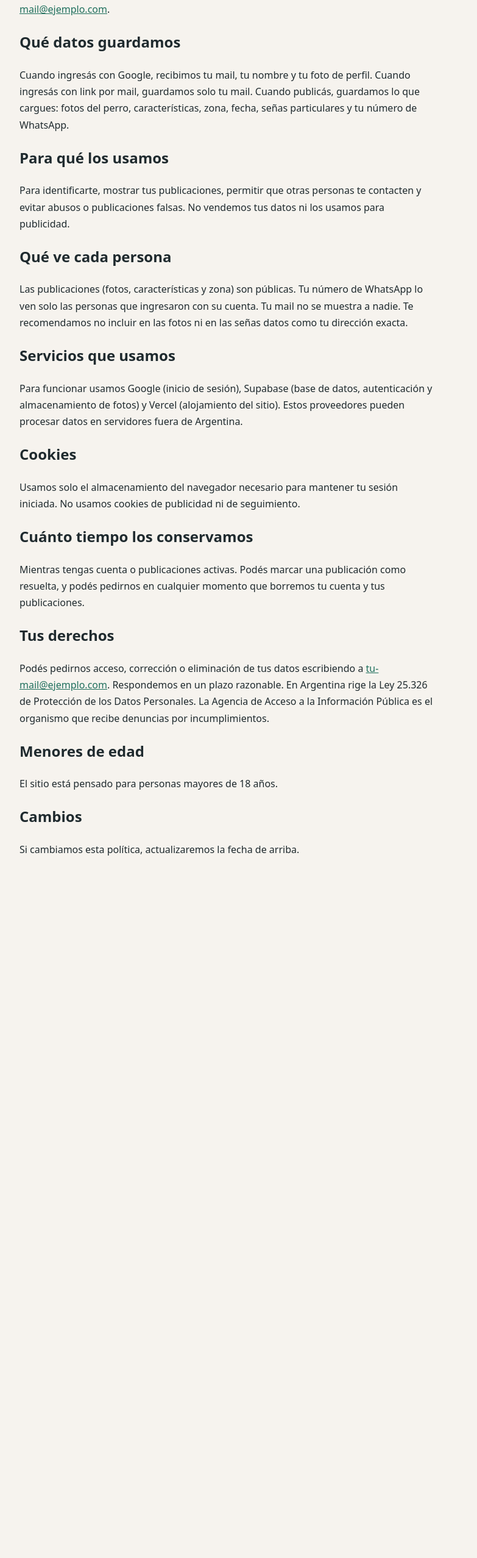
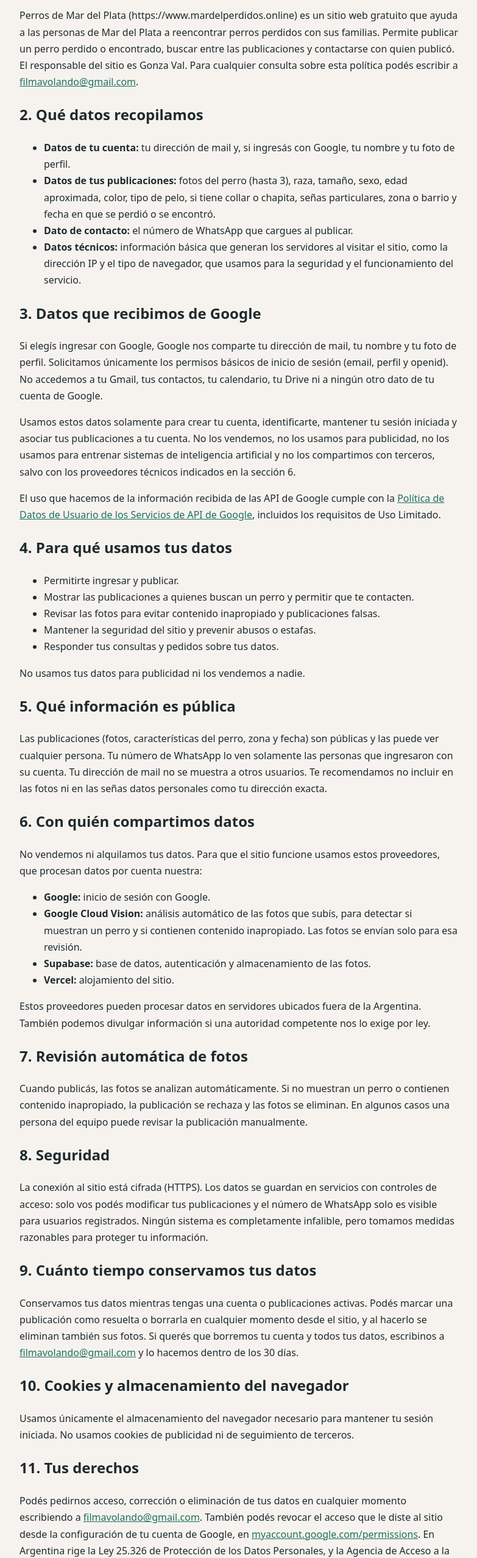
Before and after one commit to filmavolando-a11y/perros-mdq, a Next.js app: page /privacidad in a window 1280 px wide. Shown: the part 239-2794 px from the top of the page at 61% size, without its empty margins (144-927 px from the left). Before the commit the page ends 1722 px from the top, so only its background shows below. Built offline with nearby package versions, Linux system fonts and the light colour scheme; no server answers.

Commit message:
Politica de privacidad completa

```diff
--- a/app/privacidad/page.tsx
+++ b/app/privacidad/page.tsx
@@ -1,51 +1,134 @@
 // ANTES DE PUBLICAR: reemplazá estos dos valores
-const RESPONSABLE = 'TU NOMBRE COMPLETO'
-const CONTACTO = 'tu-mail@ejemplo.com'
+const RESPONSABLE = 'Gonza Val'
+const CONTACTO = 'filmavolando@gmail.com'
+
+const APP = 'Perros de Mar del Plata'
+const SITIO = 'https://www.mardelperdidos.online'
 
 export const metadata = { title: 'Política de privacidad' }
 
 export default function Privacidad() {
   return (
-    <article style={{ maxWidth: 680, lineHeight: 1.7 }}>
+    <article style={{ maxWidth: 720, lineHeight: 1.7 }}>
       <h1>Política de privacidad</h1>
-      <p>Última actualización: 29 de octubre de 2026.</p>
+      <p>Última actualización: 30 de octubre de 2026.</p>
+
+      <h2>1. Quiénes somos</h2>
       <p>
-        Esta web ayuda a las personas de Mar del Plata a reencontrar perros perdidos con sus familias.
-        El responsable del sitio es {RESPONSABLE}. Podés escribirnos a{' '}
+        {APP} ({SITIO}) es un sitio web gratuito que ayuda a las personas de Mar del Plata a reencontrar
+        perros perdidos con sus familias. Permite publicar un perro perdido o encontrado, buscar entre las
+        publicaciones y contactarse con quien publicó. El responsable del sitio es {RESPONSABLE}. Para
+        cualquier consulta sobre esta política podés escribir a{' '}
         <a href={`mailto:${CONTACTO}`}>{CONTACTO}</a>.
       </p>
 
-      <h2>Qué datos guardamos</h2>
-      <p>Cuando ingresás con Google, recibimos tu mail, tu nombre y tu foto de perfil. Cuando ingresás con link por mail, guardamos solo tu mail. Cuando publicás, guardamos lo que cargues: fotos del perro, características, zona, fecha, señas particulares y tu número de WhatsApp.</p>
+      <h2>2. Qué datos recopilamos</h2>
+      <ul>
+        <li><b>Datos de tu cuenta:</b> tu dirección de mail y, si ingresás con Google, tu nombre y tu foto de perfil.</li>
+        <li><b>Datos de tus publicaciones:</b> fotos del perro (hasta 3), raza, tamaño, sexo, edad aproximada, color, tipo de pelo, si tiene collar o chapita, señas particulares, zona o barrio y fecha en que se perdió o se encontró.</li>
+        <li><b>Dato de contacto:</b> el número de WhatsApp que cargues al publicar.</li>
+        <li><b>Datos técnicos:</b> información básica que generan los servidores al visitar el sitio, como la dirección IP y el tipo de navegador, que usamos para la seguridad y el funcionamiento del servicio.</li>
+      </ul>
 
-      <h2>Para qué los usamos</h2>
-      <p>Para identificarte, mostrar tus publicaciones, permitir que otras personas te contacten y evitar abusos o publicaciones falsas. No vendemos tus datos ni los usamos para publicidad.</p>
-
-      <h2>Qué ve cada persona</h2>
-      <p>Las publicaciones (fotos, características y zona) son públicas. Tu número de WhatsApp lo ven solo las personas que ingresaron con su cuenta. Tu mail no se muestra a nadie. Te recomendamos no incluir en las fotos ni en las señas datos como tu dirección exacta.</p>
-
-      <h2>Servicios que usamos</h2>
-      <p>Para funcionar usamos Google (inicio de sesión), Supabase (base de datos, autenticación y almacenamiento de fotos) y Vercel (alojamiento del sitio). Estos proveedores pueden procesar datos en servidores fuera de Argentina.</p>
-
-      <h2>Cookies</h2>
-      <p>Usamos solo el almacenamiento del navegador necesario para mantener tu sesión iniciada. No usamos cookies de publicidad ni de seguimiento.</p>
-
-      <h2>Cuánto tiempo los conservamos</h2>
-      <p>Mientras tengas cuenta o publicaciones activas. Podés marcar una publicación como resuelta, y podés pedirnos en cualquier momento que borremos tu cuenta y tus publicaciones.</p>
-
-      <h2>Tus derechos</h2>
+      <h2>3. Datos que recibimos de Google</h2>
       <p>
-        Podés pedirnos acceso, corrección o eliminación de tus datos escribiendo a{' '}
-        <a href={`mailto:${CONTACTO}`}>{CONTACTO}</a>. Respondemos en un plazo razonable. En Argentina rige la
-        Ley 25.326 de Protección de los Datos Personales. La Agencia de Acceso a la Información Pública
-        es el organismo que recibe denuncias por incumplimientos.
+        Si elegís ingresar con Google, Google nos comparte tu dirección de mail, tu nombre y tu foto de
+        perfil. Solicitamos únicamente los permisos básicos de inicio de sesión (email, perfil y openid).
+        No accedemos a tu Gmail, tus contactos, tu calendario, tu Drive ni a ningún otro dato de tu cuenta
+        de Google.
+      </p>
+      <p>
+        Usamos estos datos solamente para crear tu cuenta, identificarte, mantener tu sesión iniciada y
+        asociar tus publicaciones a tu cuenta. No los vendemos, no los usamos para publicidad, no los
+        usamos para entrenar sistemas de inteligencia artificial y no los compartimos con terceros, salvo
+        con los proveedores técnicos indicados en la sección 6.
+      </p>
+      <p>
+        El uso que hacemos de la información recibida de las API de Google cumple con la{' '}
+        <a href="https://developers.google.com/terms/api-services-user-data-policy">
+          Política de Datos de Usuario de los Servicios de API de Google
+        </a>
+        , incluidos los requisitos de Uso Limitado.
       </p>
 
-      <h2>Menores de edad</h2>
-      <p>El sitio está pensado para personas mayores de 18 años.</p>
+      <h2>4. Para qué usamos tus datos</h2>
+      <ul>
+        <li>Permitirte ingresar y publicar.</li>
+        <li>Mostrar las publicaciones a quienes buscan un perro y permitir que te contacten.</li>
+        <li>Revisar las fotos para evitar contenido inapropiado y publicaciones falsas.</li>
+        <li>Mantener la seguridad del sitio y prevenir abusos o estafas.</li>
+        <li>Responder tus consultas y pedidos sobre tus datos.</li>
+      </ul>
+      <p>No usamos tus datos para publicidad ni los vendemos a nadie.</p>
 
-      <h2>Cambios</h2>
-      <p>Si cambiamos esta política, actualizaremos la fecha de arriba.</p>
+      <h2>5. Qué información es pública</h2>
+      <p>
+        Las publicaciones (fotos, características del perro, zona y fecha) son públicas y las puede ver
+        cualquier persona. Tu número de WhatsApp lo ven solamente las personas que ingresaron con su
+        cuenta. Tu dirección de mail no se muestra a otros usuarios. Te recomendamos no incluir en las
+        fotos ni en las señas datos personales como tu dirección exacta.
+      </p>
+
+      <h2>6. Con quién compartimos datos</h2>
+      <p>No vendemos ni alquilamos tus datos. Para que el sitio funcione usamos estos proveedores, que procesan datos por cuenta nuestra:</p>
+      <ul>
+        <li><b>Google:</b> inicio de sesión con Google.</li>
+        <li><b>Google Cloud Vision:</b> análisis automático de las fotos que subís, para detectar si muestran un perro y si contienen contenido inapropiado. Las fotos se envían solo para esa revisión.</li>
+        <li><b>Supabase:</b> base de datos, autenticación y almacenamiento de las fotos.</li>
+        <li><b>Vercel:</b> alojamiento del sitio.</li>
+      </ul>
+      <p>
+        Estos proveedores pueden procesar datos en servidores ubicados fuera de la Argentina. También
+        podemos divulgar información si una autoridad competente nos lo exige por ley.
+      </p>
+
+      <h2>7. Revisión automática de fotos</h2>
+      <p>
+        Cuando publicás, las fotos se analizan automáticamente. Si no muestran un perro o contienen
+        contenido inapropiado, la publicación se rechaza y las fotos se eliminan. En algunos casos una
+        persona del equipo puede revisar la publicación manualmente.
+      </p>
+
+      <h2>8. Seguridad</h2>
+      <p>
+        La conexión al sitio está cifrada (HTTPS). Los datos se guardan en servicios con controles de
+        acceso: solo vos podés modificar tus publicaciones y el número de WhatsApp solo es visible para
+        usuarios registrados. Ningún sistema es completamente infalible, pero tomamos medidas razonables
+        para proteger tu información.
+      </p>
+
+      <h2>9. Cuánto tiempo conservamos tus datos</h2>
+      <p>
+        Conservamos tus datos mientras tengas una cuenta o publicaciones activas. Podés marcar una
+        publicación como resuelta o borrarla en cualquier momento desde el sitio, y al hacerlo se eliminan
+        también sus fotos. Si querés que borremos tu cuenta y todos tus datos, escribinos a{' '}
+        <a href={`mailto:${CONTACTO}`}>{CONTACTO}</a> y lo hacemos dentro de los 30 días.
+      </p>
+
+      <h2>10. Cookies y almacenamiento del navegador</h2>
+      <p>
+        Usamos únicamente el almacenamiento del navegador necesario para mantener tu sesión iniciada. No
+        usamos cookies de publicidad ni de seguimiento de terceros.
+      </p>
+
+      <h2>11. Tus derechos</h2>
+      <p>
+        Podés pedirnos acceso, corrección o eliminación de tus datos en cualquier momento escribiendo a{' '}
+        <a href={`mailto:${CONTACTO}`}>{CONTACTO}</a>. También podés revocar el acceso que le diste al
+        sitio desde la configuración de tu cuenta de Google, en{' '}
+        <a href="https://myaccount.google.com/permissions">myaccount.google.com/permissions</a>. En
+        Argentina rige la Ley 25.326 de Protección de los Datos Personales, y la Agencia de Acceso a la
+        Información Pública es el organismo que recibe las denuncias por incumplimientos.
+      </p>
+
+      <h2>12. Menores de edad</h2>
+      <p>El sitio está dirigido a personas mayores de 18 años y no recopilamos datos de menores de forma intencional.</p>
+
+      <h2>13. Cambios en esta política</h2>
+      <p>
+        Si modificamos esta política, publicaremos la versión nueva en esta misma página y actualizaremos
+        la fecha de arriba.
+      </p>
     </article>
   )
 }
```
